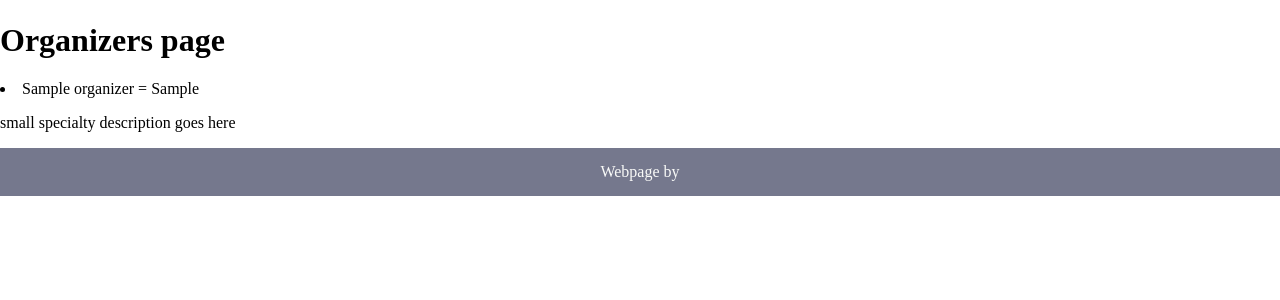
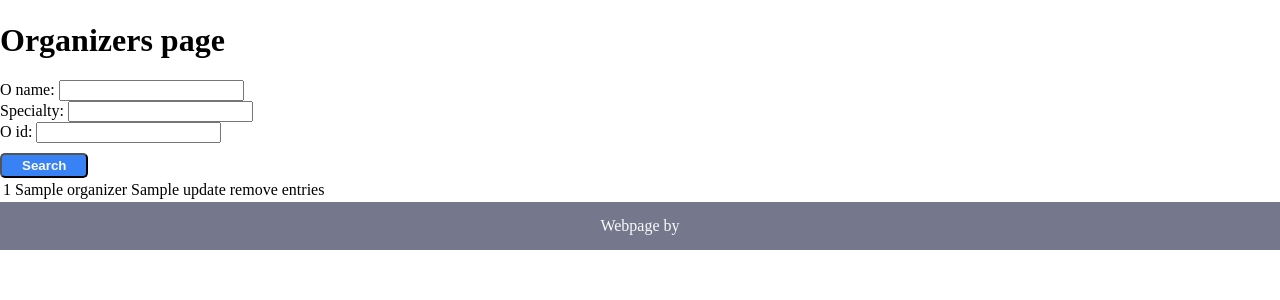
Before and after one commit to iKeiNagai/Django, a Django app: page /Organizers/ in a window 1280 px wide. Shown: the part 99-399 px from the top of the page. Run offline with Django 5.2, Linux system fonts and the light colour scheme; tables that the repository leaves empty hold one stand-in row (values such as "Sample post").

Commit message:
created organizer filter

```diff
--- a/dbproject/app/filters.py
+++ b/dbproject/app/filters.py
@@ -1,6 +1,6 @@
 import django_filters
-from django_filters import CharFilter
-from .models import User
+from django_filters import CharFilter, NumberFilter
+from .models import User, Organizers
 
 class thefilter(django_filters.FilterSet) : #filter querysets
 
@@ -10,3 +10,9 @@ class thefilter(django_filters.FilterSet) : #filter querysets
     class Meta:
         model = User
         fields = '__all__' #fields to filter(for form)
+
+class OrganizersFilter(django_filters.FilterSet) :
+    o_id = NumberFilter(field_name='o_id', lookup_expr="exact")
+    class Meta:
+        model = Organizers
+        fields = '__all__'
--- a/dbproject/app/templates/organizers.html
+++ b/dbproject/app/templates/organizers.html
@@ -3,14 +3,29 @@
 {% block content %}
 
 <h1>Organizers page</h1>
+<div>
 
-<!--for loop, organizers from context in view(return)-->
-{% for organizer in organizers %}
+    <!--sends GET to view if enter info-->
+    <form method="GET" >
+        {{filter.form}} <!--create filter from context in view(return)-->
+        <button type="submit"> Search </button>
+    </form>
 
-<li>{{organizer.o_name}} = {{organizer.specialty}}</li>  <!-- list for every organizer in table-->
-<p>small specialty description goes here</p>
-
-{% endfor %}
-
+</div>
+<div>
+    <table>
+    <!--for loop, organizers from context in view(return)-->
+        {% for organizer in organizers %}
+        <tr>
+            <td>{{organizer.o_id}}</td>
+            <td>{{organizer.o_name}}</td>
+            <td>{{organizer.specialty}}</td>
+            <td>update</td>
+            <td>remove</td>
+            <td>entries</td>
+        </tr>
+        {% endfor %}
+    </table>
+</div>
 
 {% endblock %}
--- a/dbproject/app/views.py
+++ b/dbproject/app/views.py
@@ -1,7 +1,7 @@
 from django.shortcuts import render, HttpResponse
 from .models import Organizers, Flower, User, Competition, Perennials, Annuals
 from .Form import Insertflower, Insertuser, Insertcompetition
-from .filters import thefilter
+from .filters import thefilter, OrganizersFilter
 
 # Home view
 def home(request):
@@ -23,7 +23,11 @@ def user(request):
 
 def organizers(request):
     o_info = Organizers.objects.all() #creates organizers qs
-    context = {'organizers' : o_info} #key/value to return(dictionary)
+    o_filter = OrganizersFilter(request.GET, queryset=o_info)
+
+    o_info = o_filter.qs
+    context = {'organizers' : o_info,
+               'filter' : o_filter} #key/value to return(dictionary)
     return render(request,"organizers.html",context)
 
 def competitions(request):
```
